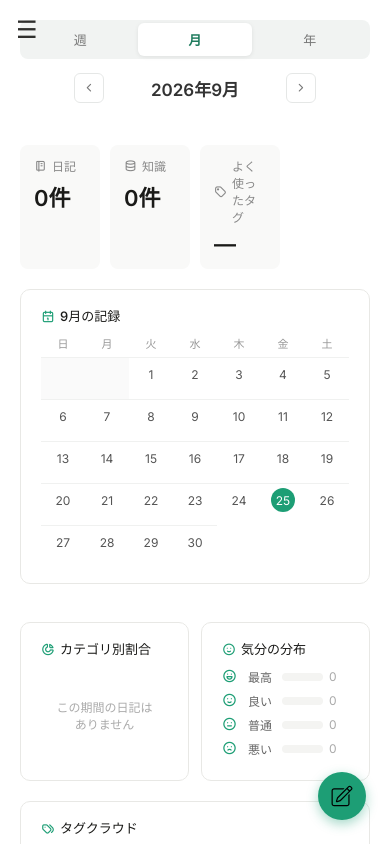
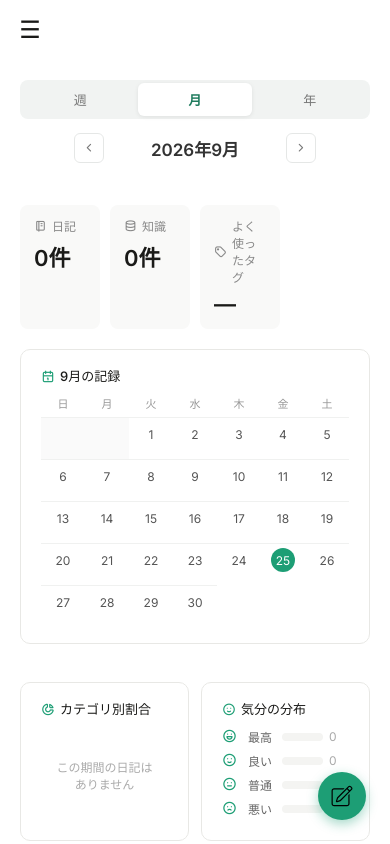
Before and after one commit to Shirayaki/noto-diary-app, a React (Create React App) app: page / in a window 390 px wide. Built offline with nearby package versions, Linux system fonts and the light colour scheme.

Commit message:
Fix dashboard icon and mobile menu layout

```diff
--- a/src/App.css
+++ b/src/App.css
@@ -139,3 +139,24 @@ button:focus {
     z-index: 999;
   }
 }
+
+
+/* スマホ：ハンバーガーメニューと見出しの重なりを防止 */
+@media (max-width: 768px) {
+  .hamburger-btn {
+    top: 8px;
+    left: 8px;
+    width: 44px;
+    height: 44px;
+    padding: 8px;
+    display: flex;
+    align-items: center;
+    justify-content: center;
+  }
+
+  .app-main {
+    padding-top: 60px;
+    box-sizing: border-box;
+    min-height: 0;
+  }
+}
--- a/src/components/Sidebar.js
+++ b/src/components/Sidebar.js
@@ -57,7 +57,7 @@ export default function Sidebar({
           <div className="sb-label">メニュー</div>
 
           {[
-           { id: 'dash', icon: 'ダッシュボード.svg', label: 'ダッシュボード' },
+            { id: 'dash', icon: 'ダッシュボード.svg', label: 'ダッシュボード' },
             { id: 'write', icon: '日記を書く.svg', label: '日記を書く' },
             { id: 'list', icon: '日記一覧.svg', label: '日記一覧' },
             { id: 'search', icon: '検索・フィルター.svg', label: '検索・フィルター' },
@@ -68,18 +68,11 @@ export default function Sidebar({
               className={`sb-item ${page === id ? 'active' : ''}`}
               onClick={nav(id)}
             >
-
-           <img
-            src={id === 'dash'
-            ? '/SVG/ダッシュボード.svg'
-            : `/SVG/${icon}`}
-             alt=""
-            className="sb-icon"
-            onError={(e) => {
-            console.error('画像読み込み失敗:', e.currentTarget.src);
-             }}
-            />
-
+              <img
+                src={`/SVG/${icon}`}
+                alt=""
+                className="sb-icon"
+              />
               {label}
             </button>
           ))}
```
Also changed, not shown: public/SVG/ダッシュボード.svg (added).
